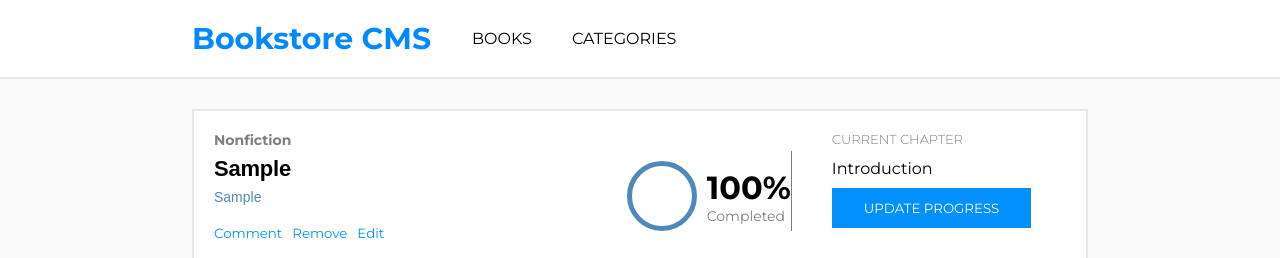
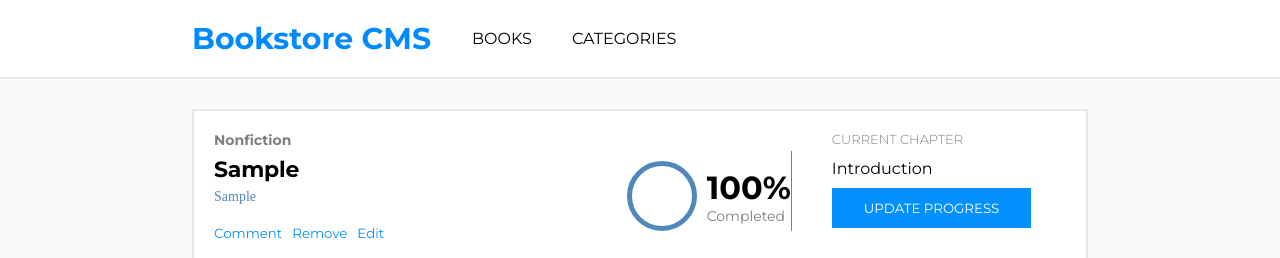
Before and after one commit to dieum512/bookstore, a React (Create React App) app: page / in a window 1280 px wide. Both pictures are taken after typing "Sample", "Sample" into the empty fields and a click on the button "ADD BOOK". Shown: the top 258 px of the page. Built offline with nearby package versions, Linux system fonts and the light colour scheme; no server answers; the HTML template or start-up script is replaced by a standard one.

Commit message:
Update the book title styling

```diff
--- a/src/index.css
+++ b/src/index.css
@@ -82,7 +82,6 @@ a {
 .book-title {
   height: 1.813rem;
   margin: 0.188rem 2.125rem 0 0;
-  font-family: RobotoSlab, sans-serif;
   font-size: 1.375rem;
   letter-spacing: -0.2px;
 }
@@ -90,7 +89,7 @@ a {
 .book-author {
   height: 1.188rem;
   margin: 0.25rem 0 0;
-  font-family: RobotoSlab, sans-serif;
+  font-family: "RobotoSlab", serif;
   font-size: 0.875rem;
   font-weight: 300;
   color: #5088ba;
```
